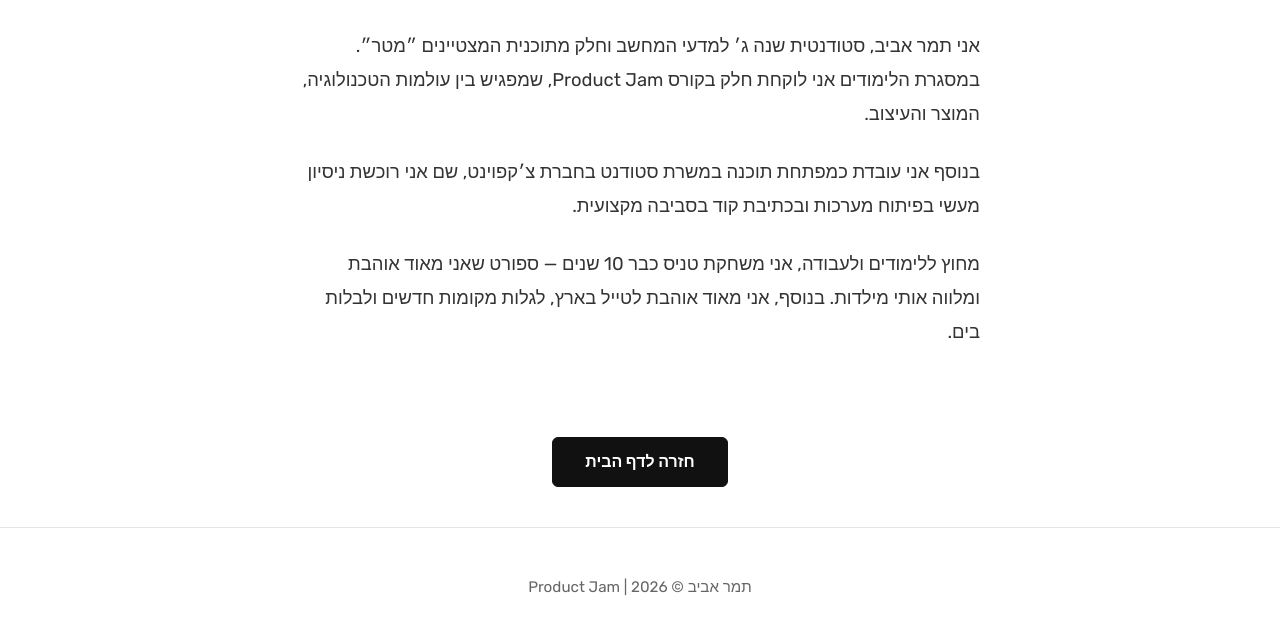
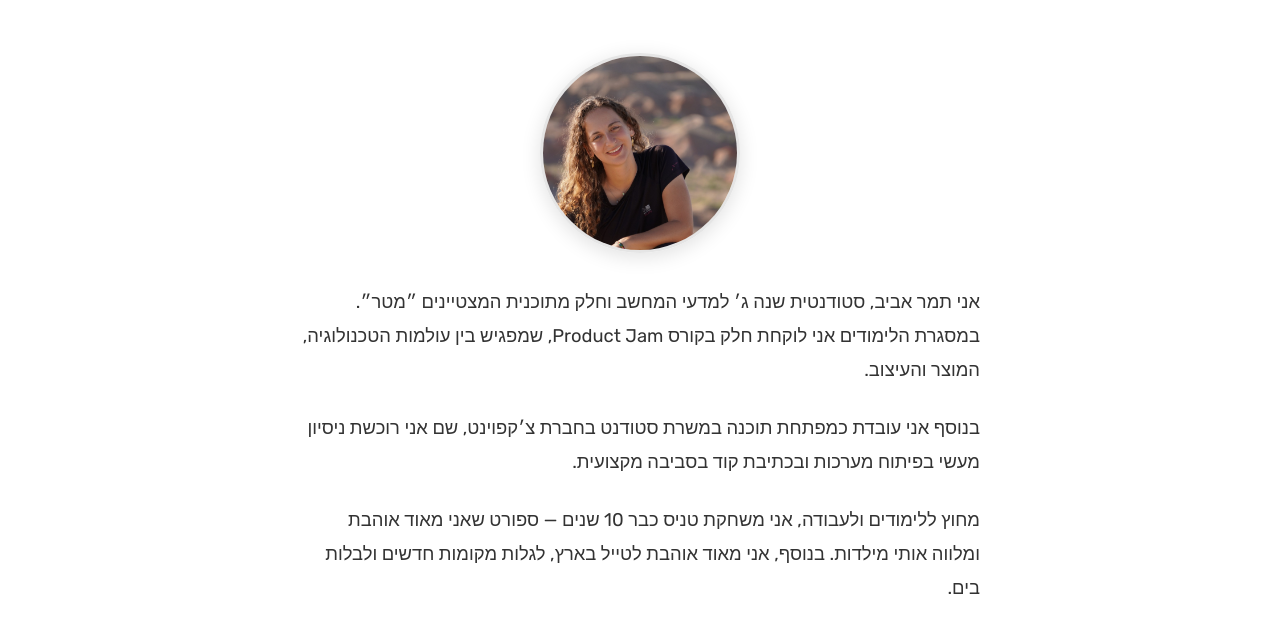
Before and after one commit to tamaraviv/tamar-website, a website built with Vite: page about.html in a window 1280 px wide. Shown: the part 176-800 px from the top of the page. Built offline with nearby package versions, Linux system fonts and the light colour scheme.

Commit message:
Add profile photo to about page and photo CSS

```diff
--- a/about.html
+++ b/about.html
@@ -90,6 +90,11 @@
       <div class="content-container">
         <h1 class="page-heading">קצת עליי</h1>
 
+        <!-- Profile Photo -->
+        <div class="profile-photo-wrapper">
+          <img src="/images/tamar.jpeg" alt="תמר אביב" class="profile-photo" />
+        </div>
+
         <div class="bio-paragraph" style="text-align: right">
           <p style="margin-bottom: 1.5rem">
             אני תמר אביב, סטודנטית שנה ג׳ למדעי המחשב וחלק מתוכנית המצטיינים
--- a/styles/main.css
+++ b/styles/main.css
@@ -388,6 +388,24 @@ body {
 }
 
 /* -------------------------------------------------------------------------- */
+/* Profile Photo                                                              */
+/* -------------------------------------------------------------------------- */
+.profile-photo-wrapper {
+  display: flex;
+  justify-content: center;
+  margin: 1.5rem 0 2rem;
+}
+
+.profile-photo {
+  width: 200px;
+  height: 200px;
+  object-fit: cover;
+  border-radius: 50%;
+  border: 3px solid var(--color-light-gray);
+  box-shadow: 0 4px 20px rgba(0, 0, 0, 0.12);
+}
+
+/* -------------------------------------------------------------------------- */
 /* Video Section                                                              */
 /* -------------------------------------------------------------------------- */
 .video-section {
```
Also changed, not shown: public/images/tamar.jpeg (added).
